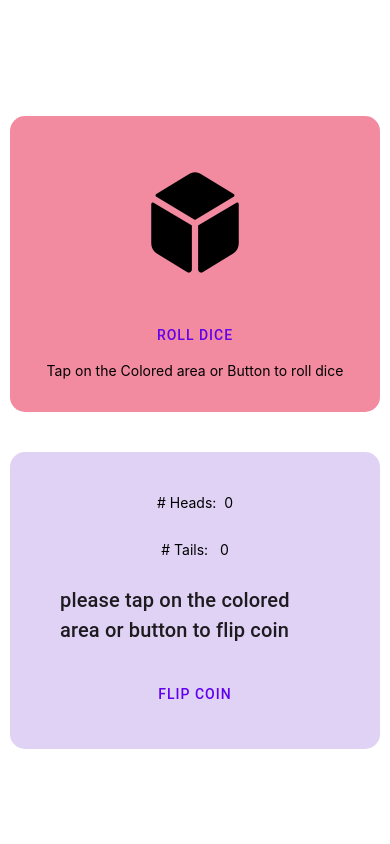
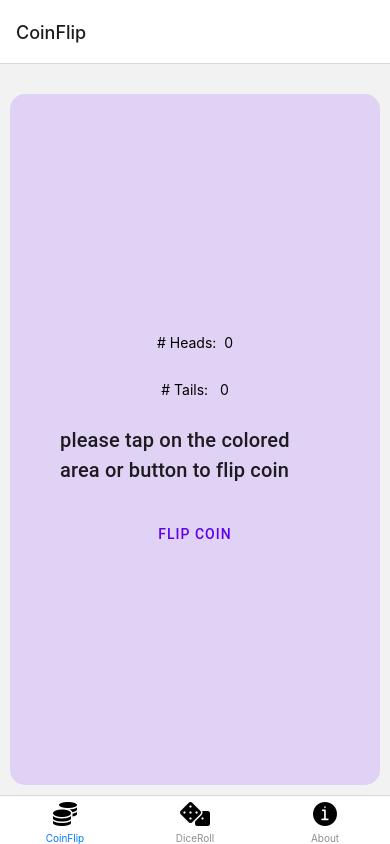
Before and after one commit to ardada2468/coinflip-expo, a React Native app: screen / in a window 390 px wide. Built offline with nearby package versions, Linux system fonts and the light colour scheme.

Commit message:
Bug Fixes

```diff
--- a/App.tsx
+++ b/App.tsx
@@ -1,7 +1,12 @@
+import { createBottomTabNavigator } from '@react-navigation/bottom-tabs';
+import { NavigationContainer } from '@react-navigation/native';
 import React, { Component } from 'react'
 import {StyleSheet,View} from 'react-native'
 import CoinFlip from './Pages/coinFlip';
 import DiceRoll from './Pages/diceRoll';
+import { AntDesign, FontAwesome5 } from '@expo/vector-icons';
+import About from './Pages/about';
+
 interface Icoin {
   heads?: number;
   tails?: number;
@@ -46,17 +51,28 @@ class App extends Component{
   //   }else return styles.result2;
   // }
 
+  Tab = createBottomTabNavigator();
+  iconSize = 24;
  render() {
     return (
-      <View style={styles.container}>
-        <View>
-          <DiceRoll></DiceRoll>
-          <CoinFlip></CoinFlip>
-        </View>
-      </View>
+      <NavigationContainer>
+      <this.Tab.Navigator>
+        <this.Tab.Screen name="CoinFlip" component={CoinFlip} options={{tabBarIcon: (tabinfo) => {return(<FontAwesome5 name="coins" size={this.iconSize} color="black" />)}}}/>
+        <this.Tab.Screen name="DiceRoll" component={DiceRoll} options={{tabBarIcon: (tabinfo) => {return(<FontAwesome5 name="dice" size={this.iconSize} color="black" />)}}}/>
+        <this.Tab.Screen name="About" component={About} options={{tabBarIcon: (tabinfo) => {return(<AntDesign name="infocirlce" size={this.iconSize} color="black" />)}}}/>
+
+      </this.Tab.Navigator>
+    </NavigationContainer>
+      // <View style={styles.container}>
+      //   <View>
+      //     <DiceRoll></DiceRoll>
+      //     <CoinFlip></CoinFlip>
+      //   </View>
+      // </View>
     )
   }
 }
+
 
 const styles = StyleSheet.create({
   container: {
--- a/package.json
+++ b/package.json
@@ -8,9 +8,12 @@
     "eject": "expo eject"
   },
   "dependencies": {
+    "@expo/vector-icons": "^12.0.5",
+    "@react-navigation/bottom-tabs": "^6.0.9",
     "@react-navigation/native": "^6.0.6",
     "@react-navigation/native-stack": "^6.2.5",
     "expo": "~43.0.0",
+    "expo-haptics": "~11.0.3",
     "expo-status-bar": "~1.1.0",
     "react": "17.0.1",
     "react-dom": "17.0.1",
@@ -18,8 +21,7 @@
     "react-native-paper": "^4.9.2",
     "react-native-safe-area-context": "3.3.2",
     "react-native-screens": "~3.8.0",
-    "react-native-web": "0.17.1",
-    "expo-haptics": "~11.0.3"
+    "react-native-web": "0.17.1"
   },
   "devDependencies": {
     "@babel/core": "^7.12.9",
```
Also changed, not shown: assets/splash.png, 1 other file (tests, documents, lock files or other folders).
